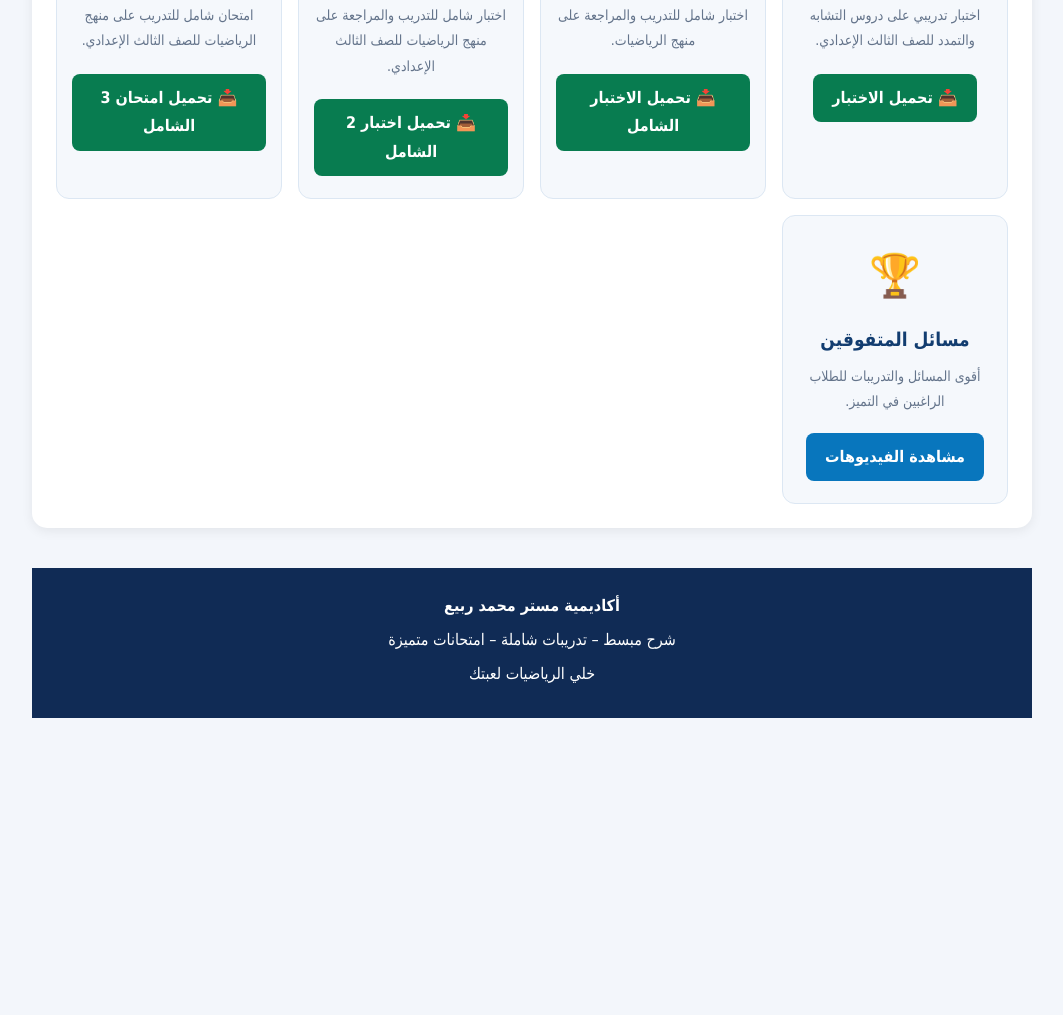
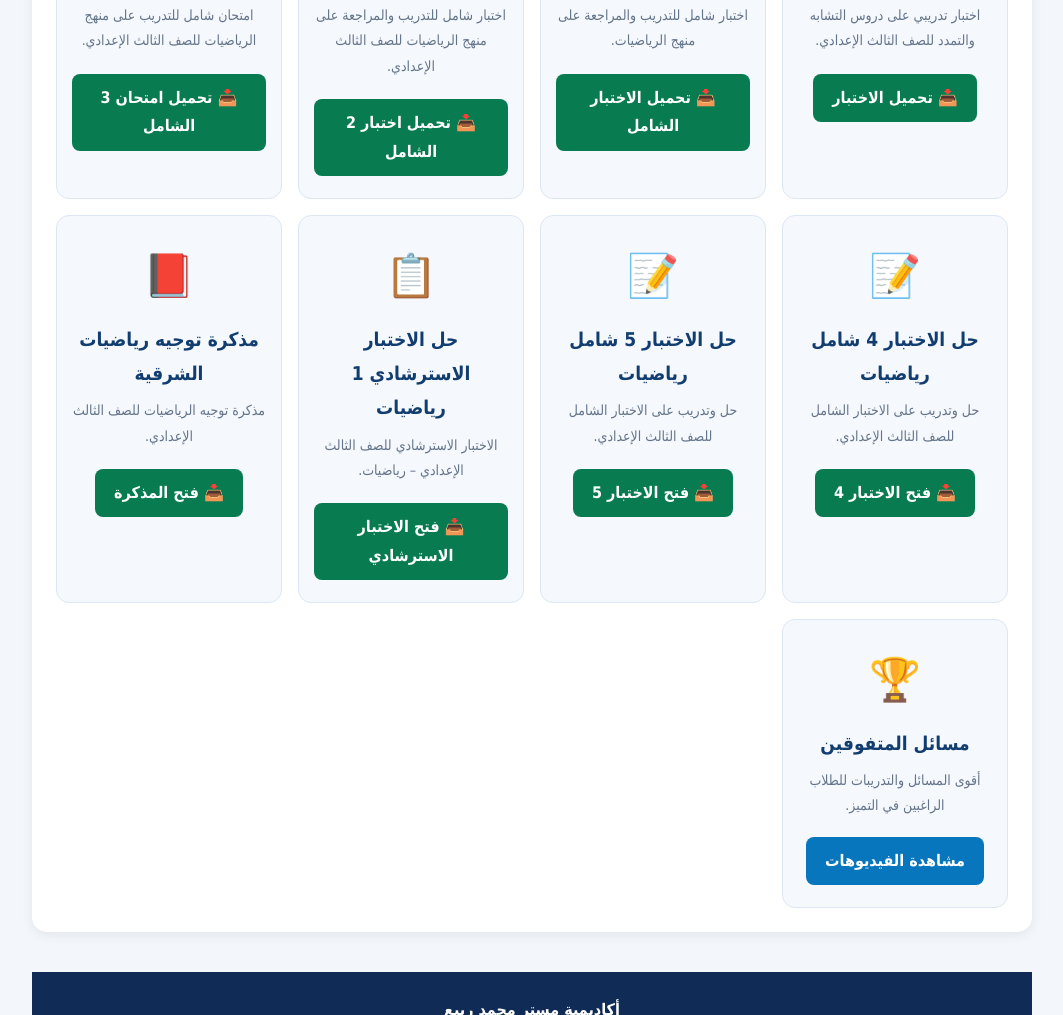
Before and after one commit to phnrabi-max/phnrabi-max.github.io, a plain HTML site: page grade3-library.html in a window 1280 px wide. Shown: the part 2046-3061 px from the top of the page, without its empty margins (108-1171 px from the left). Before the commit the page ends 2789 px from the top, so only its background shows below. Drawn offline with Linux system fonts and the light colour scheme.

Commit message:
Update grade3-library.html

```diff
--- a/grade3-library.html
+++ b/grade3-library.html
@@ -1,3 +1,4 @@
+
 <!DOCTYPE html>
 <html lang="ar" dir="rtl">
 <head>
@@ -231,11 +232,9 @@ footer p {
       <div class="library-icon">📘</div>
       <h3>كتاب المعاصر – الوحدة الأولى</h3>
       <p>الصف الثالث الإعدادي – رياضيات</p>
-
       <a class="resource-link download-link"
          href="https://drive.google.com/file/d/1wkP7cqo5Yudlt22wdFLWvL2OhJZzwxmT/view?usp=drivesdk"
-         target="_blank"
-         rel="noopener noreferrer">
+         target="_blank" rel="noopener noreferrer">
         📥 فتح الوحدة الأولى
       </a>
     </div>
@@ -245,11 +244,9 @@ footer p {
       <div class="library-icon">📘</div>
       <h3>كتاب المعاصر – الوحدة الثانية</h3>
       <p>الصف الثالث الإعدادي – رياضيات</p>
-
       <a class="resource-link download-link"
          href="https://drive.google.com/file/d/1h339xw-XePiKfRqhIrCQagC31cQtPPYs/view?usp=drivesdk"
-         target="_blank"
-         rel="noopener noreferrer">
+         target="_blank" rel="noopener noreferrer">
         📥 فتح الوحدة الثانية
       </a>
     </div>
@@ -259,11 +256,9 @@ footer p {
       <div class="library-icon">📘</div>
       <h3>كتاب المعاصر – الوحدة الثالثة</h3>
       <p>الصف الثالث الإعدادي – رياضيات</p>
-
       <a class="resource-link download-link"
          href="https://drive.google.com/file/d/17B9K_wmQPy43FqIN7K6QrNNSvlzUZJ21/view?usp=drivesdk"
-         target="_blank"
-         rel="noopener noreferrer">
+         target="_blank" rel="noopener noreferrer">
         📥 فتح الوحدة الثالثة
       </a>
     </div>
@@ -273,11 +268,9 @@ footer p {
       <div class="library-icon">📘</div>
       <h3>كتاب المعاصر – الوحدة الرابعة</h3>
       <p>الصف الثالث الإعدادي – رياضيات</p>
-
       <a class="resource-link download-link"
          href="https://drive.google.com/file/d/11Jgu2o22jJWJtvML1csL_hV56WvL6knW/view?usp=drivesdk"
-         target="_blank"
-         rel="noopener noreferrer">
+         target="_blank" rel="noopener noreferrer">
         📥 فتح الوحدة الرابعة
       </a>
     </div>
@@ -287,11 +280,9 @@ footer p {
       <div class="library-icon">📝</div>
       <h3>اختبارات جزئية على الوحدات</h3>
       <p>الصف الثالث الإعدادي – رياضيات</p>
-
       <a class="resource-link download-link"
          href="https://drive.google.com/file/d/1XPbDE7IocybfCMaeQolEarqpyA8uR1vp/view?usp=drivesdk"
-         target="_blank"
-         rel="noopener noreferrer">
+         target="_blank" rel="noopener noreferrer">
         📥 فتح الاختبارات الجزئية
       </a>
     </div>
@@ -301,11 +292,9 @@ footer p {
       <div class="library-icon">📚</div>
       <h3>اختبارات شاملة على المنهج</h3>
       <p>الصف الثالث الإعدادي – رياضيات</p>
-
       <a class="resource-link download-link"
          href="https://drive.google.com/file/d/15pnqG8xSzeCwFFdJM9v5tyLcE48mnpgr/view?usp=drivesdk"
-         target="_blank"
-         rel="noopener noreferrer">
+         target="_blank" rel="noopener noreferrer">
         📥 فتح الاختبارات الشاملة
       </a>
     </div>
@@ -322,11 +311,9 @@ footer p {
       <div class="library-icon">📕</div>
       <h3>مذكرات الرياضيات</h3>
       <p>مذكرات شرح وتدريبات ومراجعات شاملة على المنهج.</p>
-
       <a class="resource-link download-link"
          href="https://drive.google.com/file/d/17CRnXJ5reuE4LywGTqC9QwYpW3XoV72z/view?usp=drivesdk"
-         target="_blank"
-         rel="noopener noreferrer">
+         target="_blank" rel="noopener noreferrer">
         📥 تحميل مذكرة توجيه الرياضيات 2027 PDF
       </a>
     </div>
@@ -335,7 +322,6 @@ footer p {
       <div class="library-icon">📗</div>
       <h3>مذكرة توجيه الرياضيات 2027</h3>
       <p>حل نماذج وتدريبات مذكرة توجيه الرياضيات بالفيديو.</p>
-
       <a class="resource-link" href="grade3-directorate-2027.html">
         مشاهدة الحل
       </a>
@@ -354,11 +340,9 @@ footer p {
       <div class="library-icon">📐</div>
       <h3>اختبار على التشابه والتمدد</h3>
       <p>اختبار تدريبي على دروس التشابه والتمدد للصف الثالث الإعدادي.</p>
-
       <a class="resource-link download-link"
          href="https://drive.google.com/file/d/1KZ_cKnKWDHnZFV8lqzXpf-aLogbj0VGy/view?usp=drivesdk"
-         target="_blank"
-         rel="noopener noreferrer">
+         target="_blank" rel="noopener noreferrer">
         📥 تحميل الاختبار
       </a>
     </div>
@@ -368,11 +352,9 @@ footer p {
       <div class="library-icon">📝</div>
       <h3>اختبار شامل رياضيات الصف الثالث الإعدادي</h3>
       <p>اختبار شامل للتدريب والمراجعة على منهج الرياضيات.</p>
-
       <a class="resource-link download-link"
          href="https://drive.google.com/file/d/1ydez0wYZSpu_6nmkdoV6nk1fig5g297c/view?usp=drivesdk"
-         target="_blank"
-         rel="noopener noreferrer">
+         target="_blank" rel="noopener noreferrer">
         📥 تحميل الاختبار الشامل
       </a>
     </div>
@@ -382,11 +364,9 @@ footer p {
       <div class="library-icon">📝</div>
       <h3>اختبار 2 شامل رياضيات 3ع</h3>
       <p>اختبار شامل للتدريب والمراجعة على منهج الرياضيات للصف الثالث الإعدادي.</p>
-
       <a class="resource-link download-link"
          href="https://drive.google.com/file/d/1AAoSuXScndO0VeMcPC1Y_y1NmMFaF8WC/view?usp=drivesdk"
-         target="_blank"
-         rel="noopener noreferrer">
+         target="_blank" rel="noopener noreferrer">
         📥 تحميل اختبار 2 الشامل
       </a>
     </div>
@@ -396,12 +376,58 @@ footer p {
       <div class="library-icon">📋</div>
       <h3>امتحان 3 شامل رياضيات 3ع</h3>
       <p>امتحان شامل للتدريب على منهج الرياضيات للصف الثالث الإعدادي.</p>
-
       <a class="resource-link download-link"
          href="https://drive.google.com/file/d/1oIWO8QTSgAk9xzpS1a9Kj4Uow-91V-NB/view?usp=drivesdk"
-         target="_blank"
-         rel="noopener noreferrer">
+         target="_blank" rel="noopener noreferrer">
         📥 تحميل امتحان 3 الشامل
+      </a>
+    </div>
+
+    <!-- حل الاختبار 4 شامل رياضيات -->
+    <div class="library-item">
+      <div class="library-icon">📝</div>
+      <h3>حل الاختبار 4 شامل رياضيات</h3>
+      <p>حل وتدريب على الاختبار الشامل للصف الثالث الإعدادي.</p>
+      <a class="resource-link download-link"
+         href="https://drive.google.com/file/d/1NpsnvtMm7WXcVaVN8HuKSjXk6ZlADGr9/view?usp=drivesdk"
+         target="_blank" rel="noopener noreferrer">
+        📥 فتح الاختبار 4
+      </a>
+    </div>
+
+    <!-- حل الاختبار 5 شامل رياضيات -->
+    <div class="library-item">
+      <div class="library-icon">📝</div>
+      <h3>حل الاختبار 5 شامل رياضيات</h3>
+      <p>حل وتدريب على الاختبار الشامل للصف الثالث الإعدادي.</p>
+      <a class="resource-link download-link"
+         href="https://drive.google.com/file/d/1cmIOhMCgzB8GIec8EMYqRgZcbUGjveXI/view?usp=drivesdk"
+         target="_blank" rel="noopener noreferrer">
+        📥 فتح الاختبار 5
+      </a>
+    </div>
+
+    <!-- حل الاختبار الاسترشادي 1 رياضيات -->
+    <div class="library-item">
+      <div class="library-icon">📋</div>
+      <h3>حل الاختبار الاسترشادي 1 رياضيات</h3>
+      <p>الاختبار الاسترشادي للصف الثالث الإعدادي – رياضيات.</p>
+      <a class="resource-link download-link"
+         href="https://drive.google.com/file/d/1Chusum7zqDxEQCOEdU_ejWpSHkKSMkKR/view?usp=drivesdk"
+         target="_blank" rel="noopener noreferrer">
+        📥 فتح الاختبار الاسترشادي
+      </a>
+    </div>
+
+    <!-- مذكرة توجيه رياضيات الشرقية -->
+    <div class="library-item">
+      <div class="library-icon">📕</div>
+      <h3>مذكرة توجيه رياضيات الشرقية</h3>
+      <p>مذكرة توجيه الرياضيات للصف الثالث الإعدادي.</p>
+      <a class="resource-link download-link"
+         href="https://drive.google.com/file/d/1pi9qG-vQDWyuuMuBRsDhzeocS3D6ZuD4/view?usp=drivesdk"
+         target="_blank" rel="noopener noreferrer">
+        📥 فتح المذكرة
       </a>
     </div>
 
@@ -410,7 +436,6 @@ footer p {
       <div class="library-icon">🏆</div>
       <h3>مسائل المتفوقين</h3>
       <p>أقوى المسائل والتدريبات للطلاب الراغبين في التميز.</p>
-
       <a class="resource-link" href="grade3-top-students.html">
         مشاهدة الفيديوهات
       </a>
```
